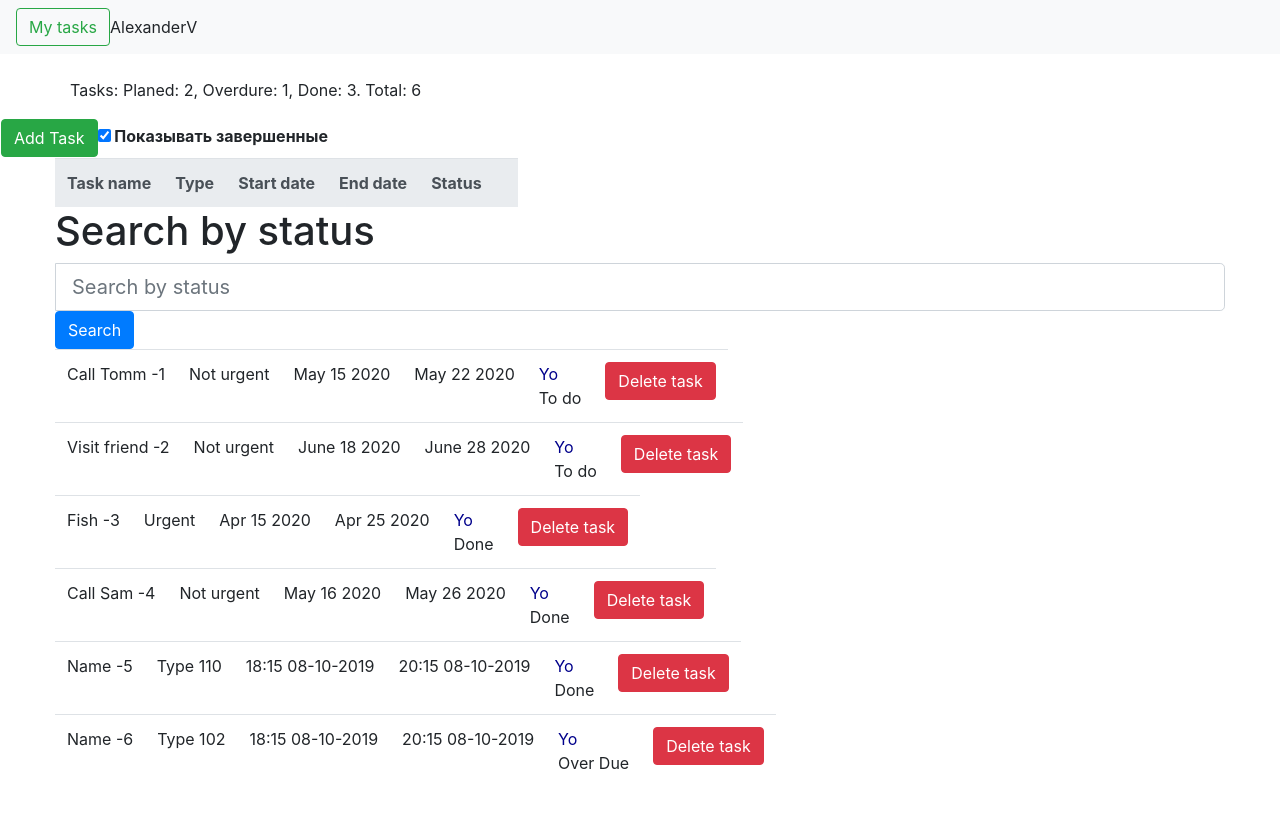
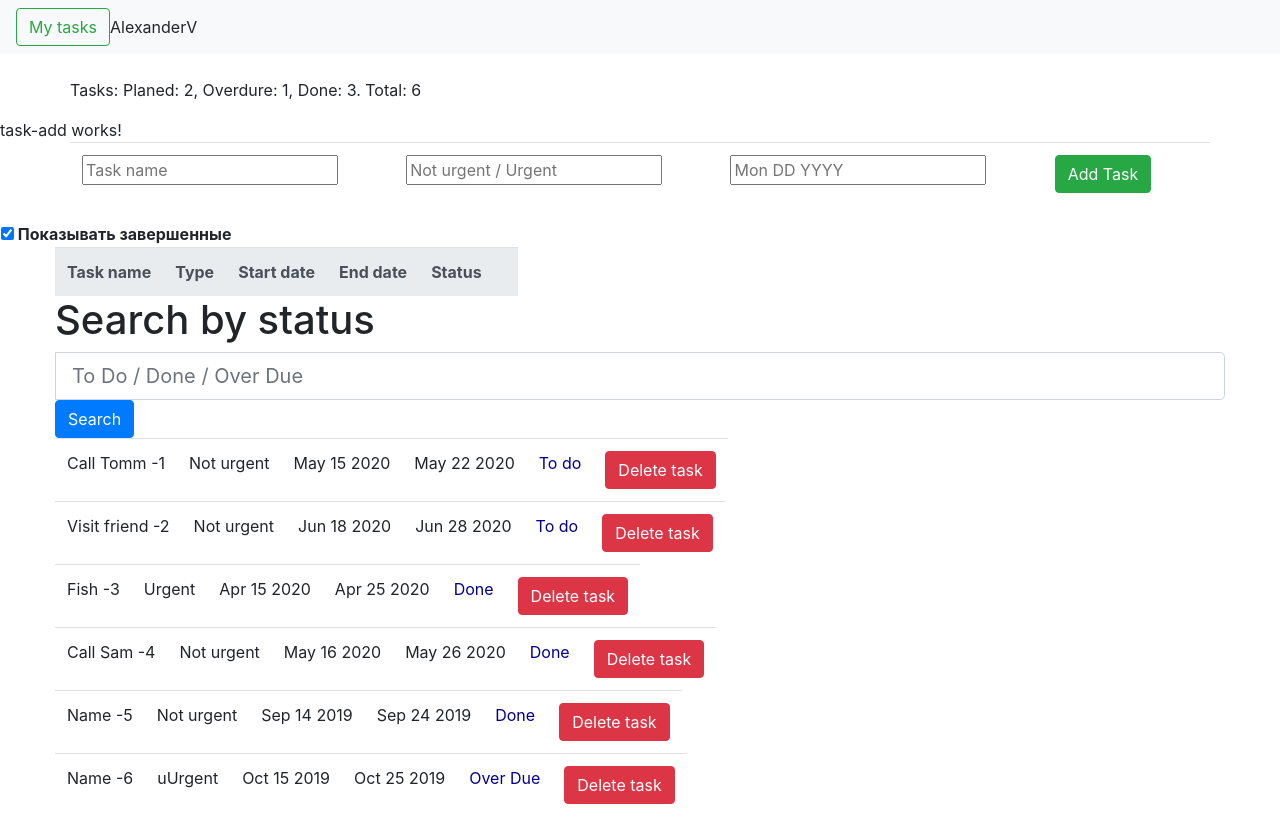
Before and after one commit to Mishagta567/job4j_Angular, an Angular app in the folder task-planner/: page / in a window 1280 px wide. Before the commit the page ends 803 px from the top, so only its background shows below. Built offline with nearby package versions, Linux system fonts and the light colour scheme.

Commit message:
task add

```diff
--- a/task-planner/src/app/task-list/list-row/list-row.component.html
+++ b/task-planner/src/app/task-list/list-row/list-row.component.html
@@ -3,7 +3,7 @@
   <h1>Search by status</h1>
   <div class="input-group input-group-lg">
     <span class="input-group-addon glyphicon glyphicon-search" id="sizing-addon1"></span>
-    <input #input1 type="text" class="form-control" placeholder="Search by status" aria-describedby="sizing-addon1">
+    <input #input1 type="text" class="form-control" placeholder="To Do / Done / Over Due" aria-describedby="sizing-addon1">
   </div>
   <br>
   <button (click)="onClick(input1.value)" type="button" class="btn btn-primary">Search</button>
@@ -11,14 +11,13 @@
 
 
 <tr *ngFor="let tskArr of allTasks1" class="row">
-  <ng-template [ngIf]="getStatus(vShowFinished, tskArr.status)">
+  <ng-template [ngIf]="getStatus(vShowFinished, tskArr.tStatus)">
     <td>{{ tskArr.name }}</td>
     <td>{{ tskArr.category }}</td>
     <td>{{ tskArr.dateStart }}</td>
     <td>{{ tskArr.dateEnd }}</td>
     <td >
-      <div [ngClass]="{'color-red': tskArr.status === 'Over Due', 'color-blue' : 1 == 1 }"> Yo</div>
-      {{ tskArr.status }}
+      <div [ngClass]="{'color-blue' : 1 == 1, 'color-red': tskArr.tStatus == 'Done' }"> {{ tskArr.tStatus }} </div>
     </td>
     <td><button class="btn btn-danger" (click)="deleteRow(tskArr.name.valueOf())">Delete task</button></td>
   </ng-template>
--- a/task-planner/src/app/task-list/list-row/list-row.component.ts
+++ b/task-planner/src/app/task-list/list-row/list-row.component.ts
@@ -16,13 +16,13 @@ export class ListRowComponent implements OnInit {
   @Input() result = '';
   @Input() allTasks1 = '';
   @Input() vShowFinished = true;
-  @Output() clicked = new EventEmitter<string>();
+  @Output() statusSearch = new EventEmitter<string>();
   @Output() nameToDelete = new EventEmitter<string>();
   /////////////////////////
 
   Counter = 0;
   onClick(searchTerm) {
-    this.clicked.emit(searchTerm);
+    this.statusSearch.emit(searchTerm);
   }
 
   deleteRow(taskName) {
--- /dev/null
+++ b/task-planner/src/app/task-list/task-add/task-add.component.html
@@ -0,0 +1,21 @@
+task-add works!
+
+
+<table class="container table">
+  <tr>
+    <td>
+      <input (input)="taskName=$event.target.value" value="{{ taskName }}" type="text" placeholder="Task name">
+    </td>
+    <td>
+      <input (input)="taskCategory=$event.target.value" value="{{ taskCategory }}" type="text" placeholder="Not urgent / Urgent">
+    </td>
+    <td name="taskStartD">
+      <input (input)="taskDateStart=$event.target.value" value="{{ taskDateStart }}" type="text" placeholder="Mon DD YYYY">
+    </td>
+    <td> <button class="btn btn-success" (click)="addTask()">Add Task</button> </td>
+    <td>
+
+
+    </td>
+  </tr>
+</table>
--- /dev/null
+++ b/task-planner/src/app/task-list/task-add/task-add.component.ts
@@ -0,0 +1,33 @@
+import { Component, EventEmitter, OnInit, Output } from '@angular/core';
+import { Task } from '../task.model';
+import { NONE_TYPE } from '@angular/compiler/src/output/output_ast';
+
+
+@Component({
+  selector: 'app-task-add',
+  templateUrl: './task-add.component.html',
+  styleUrls: ['./task-add.component.css']
+})
+
+
+export class TaskAddComponent implements OnInit {
+
+  constructor() { }
+  taskName: string;
+  taskCategory: string;
+  taskDateStart: string;
+  task: Task;
+  @Output() newTask01 = new EventEmitter<Task>();
+
+  addTask() {
+    // console.log('Task added: ' + this.taskName + ', Category: ' + this.taskCategory);
+    this.newTask01.emit( new Task(this.taskName, this.taskCategory, this.taskDateStart, 'To Do', '--'));
+    this.taskName = '';
+    this.taskCategory = '';
+    this.taskDateStart = '';
+  }
+
+  ngOnInit() {
+  }
+
+}
--- a/task-planner/src/app/task-list/task-list.component.html
+++ b/task-planner/src/app/task-list/task-list.component.html
@@ -5,10 +5,13 @@
   [tasksFinished] = "getTasksAmountByStatus('Done')"
 ></app-statistic>
 
+<app-task-add
+  (newTask01) = "addNewTask($event)"
+></app-task-add>
+
 <table>
   <tr>
     <th>
-      <button class="btn btn-success" (click)="addTask()">Add Task</button>
       <input type="checkbox" id="scales" (change)="filterTasks($event)" name="scales" checked> Показывать завершенные
     </th>
   </tr>
@@ -32,7 +35,7 @@
     (nameToDelete) = "deleteTask($event)"
 
     [vShowFinished] = "getShowFinished()"
-    [result] = value (clicked) = "onClicked($event)"
+    [result] = showSearchResult (statusSearch) = "onClicked($event)"
     [allTasks1] = allTasks1
   ></app-list-row>
 
--- a/task-planner/src/app/task-list/task-list.component.ts
+++ b/task-planner/src/app/task-list/task-list.component.ts
@@ -1,6 +1,7 @@
 import { Component, OnInit } from '@angular/core';
 import { findIndex } from 'rxjs/operators';
 import index from '@angular/cli/lib/cli';
+import { Task } from './task.model';
 
 @Component({
   selector: 'app-task-list',
@@ -10,49 +11,49 @@ import index from '@angular/cli/lib/cli';
 
 export class TaskListComponent implements OnInit {
 
+  // @ts-ignore
   allTasks = [
-    {
-      name: 'Call Tomm -1',
-      category: 'Not urgent',
-      dateStart: 'May 15 2020',
-      dateEnd: 'May 22 2020',
-      status: 'To do'
-    },
-    {
-      name: 'Visit friend -2',
-      category: 'Not urgent',
-      dateStart: 'June 18 2020',
-      dateEnd: 'June 28 2020',
-      status: 'To do'
-    },
-    {
-      name: 'Fish -3',
-      category: 'Urgent',
-      dateStart: 'Apr 15 2020',
-      dateEnd: 'Apr 25 2020',
-      status: 'Done'
-    },
-    {
-      name: 'Call Sam -4',
-      category: 'Not urgent',
-      dateStart: 'May 16 2020',
-      dateEnd: 'May 26 2020',
-      status: 'Done'
-    },
-    {
-      name: 'Name -5',
-      category: 'Type 110',
-      dateStart: '18:15 08-10-2019',
-      dateEnd: '20:15 08-10-2019',
-      status: 'Done'
-    },
-    {
-      name: 'Name -6',
-      category: 'Type 102',
-      dateStart: '18:15 08-10-2019',
-      dateEnd: '20:15 08-10-2019',
-      status: 'Over Due'
-    }
+    new Task('Call Tomm -1',
+      'Not urgent',
+      'May 15 2020',
+      'To do',
+      'May 22 2020'
+    ),
+    new Task(
+      'Visit friend -2',
+      'Not urgent',
+      'Jun 18 2020',
+      'To do',
+      'Jun 28 2020'
+    ),
+    new Task(
+      'Fish -3',
+      'Urgent',
+      'Apr 15 2020',
+      'Done',
+      'Apr 25 2020'
+    ),
+    new Task(
+      'Call Sam -4',
+      'Not urgent',
+      'May 16 2020',
+      'Done',
+      'May 26 2020'
+    ),
+    new Task(
+      'Name -5',
+      'Not urgent',
+      'Sep 14 2019',
+      'Done',
+      'Sep 24 2019'
+    ),
+    new Task(
+      'Name -6',
+      'uUrgent',
+      'Oct 15 2019',
+      'Over Due',
+      'Oct 25 2019'
+    )
   ];
 
   allTasks1 = [];
@@ -63,10 +64,10 @@ export class TaskListComponent implements OnInit {
   }
   /////////////////////////////////
 
-  value = 'Check';
+  showSearchResult = 'Check';
   onClicked(value) {
     if (value !== '') {
-      this.allTasks1 = this.allTasks.slice().filter((task) => task.status.startsWith(value));
+      this.allTasks1 = this.allTasks.slice().filter((task) => task.tStatus.startsWith(value));
     } else {
       this.allTasks1 = this.allTasks.slice();
     }
@@ -81,8 +82,13 @@ export class TaskListComponent implements OnInit {
     }
   }
 
+  addNewTask($event) {
+    this.allTasks1.push($event);
+    // console.log('Name_1_2_3: ' + $event.name + ' Lengh: ' + this.allTasks1.length);
+  }
+
   getTasksAmountByStatus(status) {
-    return this.allTasks.filter((task) => task.status === status).length;
+    return this.allTasks.filter((task) => task.tStatus === status).length;
   }
 
   getTaskListsSize() {
@@ -106,10 +112,6 @@ export class TaskListComponent implements OnInit {
     return this.vShowFinished;
   }
 
-  addTask() {
-    console.log('Task added');
-  }
-
   ngOnInit() {
   }
 }
--- /dev/null
+++ b/task-planner/src/app/task-list/task.model.ts
@@ -0,0 +1,15 @@
+export class Task {
+    public name: string;
+    public category: string;
+    public dateStart: string;
+    public tStatus: string;
+    public dateEnd?: string;
+
+    constructor(name: string, category: string, dateStart: string, tStatus: string, dateEnd?: string) {
+      this.name = name;
+      this.category = category;
+      this.dateStart = dateStart;
+      this.tStatus = tStatus;
+      this.dateEnd = dateEnd;
+    }
+}
```
Also changed, not shown: task-planner/src/app/app.module.ts (+6 -2 lines), task-planner/src/app/task-list/task-add/task-add.component.css (added), 2 other files (tests, documents, lock files or other folders).
